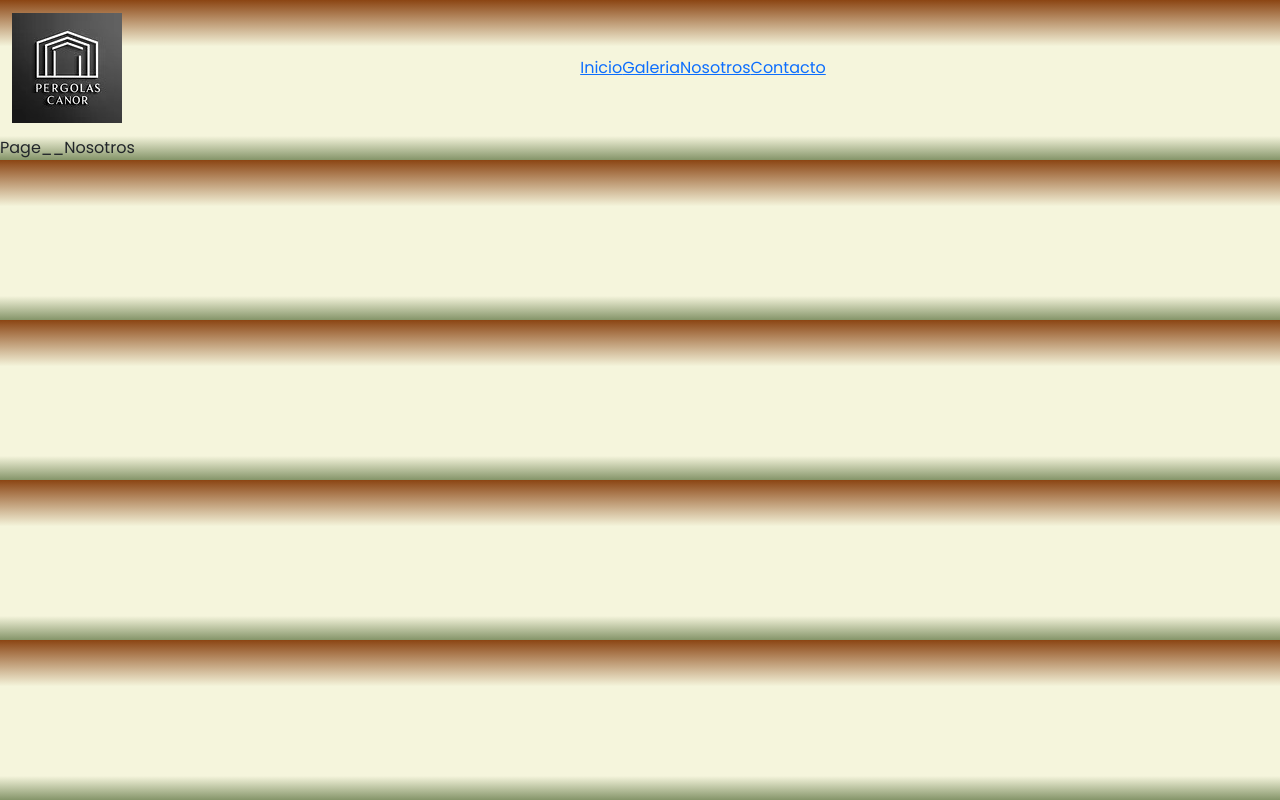
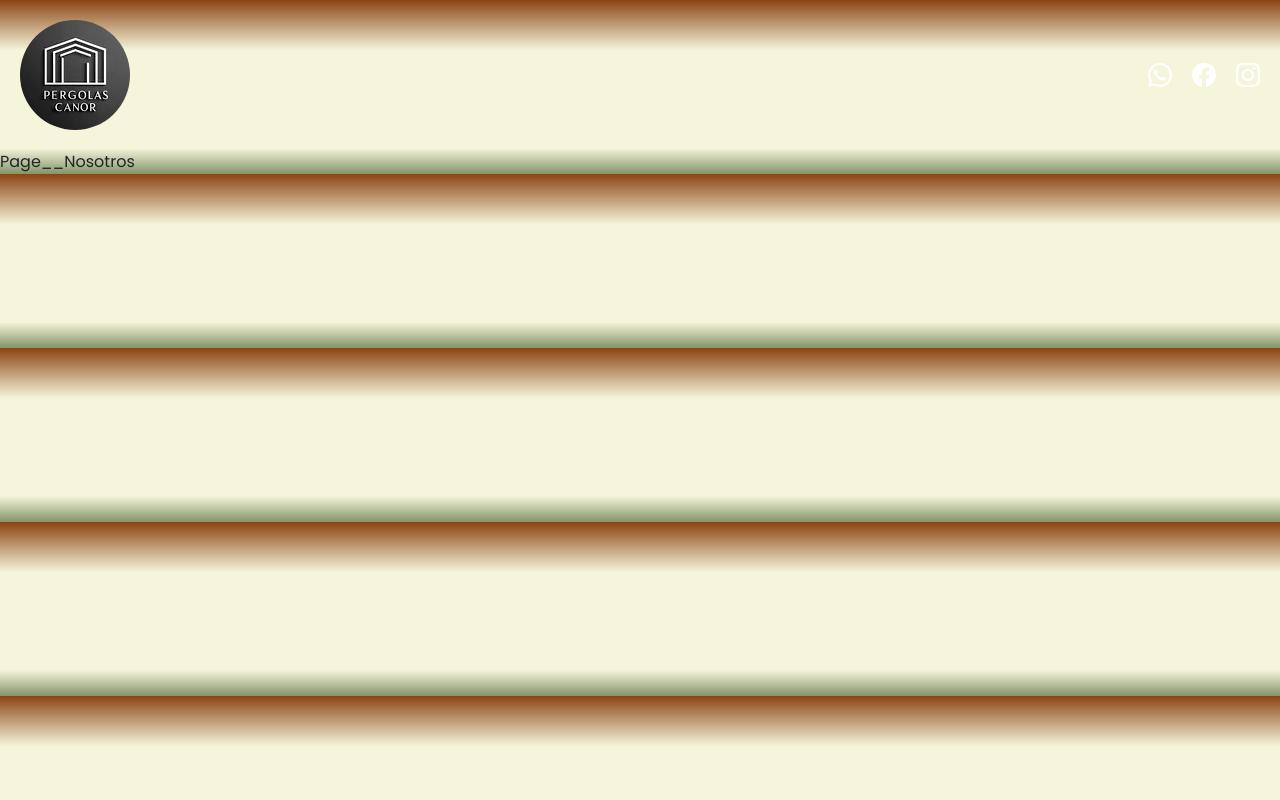
Before and after one commit to zzurdito/pergolas, a React (Vite) app: page /Nosotros in a window 1280 px wide. Built offline with nearby package versions, Linux system fonts and the light colour scheme.

Commit message:
redes sociales header

```diff
--- a/src/App.css
+++ b/src/App.css
@@ -265,6 +265,8 @@ body{
 
 .page__galeria{
     width: 100vw;
+    background-color: linear-gradient(180deg, rgba(139,69,19,1) 0%, rgba(245,245,220,1) 29%, rgba(245,245,220,1) 85%, rgba(85,107,47,0.72) 100%) !important;
+
 }
 
 .imagen__galeria{
@@ -287,3 +289,37 @@ body{
     flex-wrap: wrap;
 
 }
+
+.social-media{
+    display:flex;
+    flex-direction: row;
+    justify-content: space-around;
+    gap: 20px;
+    color: white;
+}
+
+.navbar-custom{
+    margin:20px;
+    display:flex;
+    flex-direction: row;
+    justify-content: space-between;
+    align-items: center;
+}
+
+.navbar-links{
+    display:flex;
+    flex-direction: row;
+    gap: 20px;
+}
+
+.navbar-links a{
+    text-decoration: none !important;
+    text-transform: uppercase !important;
+    color: var(--blanco) !important;
+}
+
+
+
+.navbar-logo img{
+    border-radius: 50%;
+}
--- a/src/components/Nav.jsx
+++ b/src/components/Nav.jsx
@@ -1,22 +1,20 @@
 import logo from '../images/cropped-logo-pergolas-canor-1.webp'
 import { Link } from 'react-router-dom'
+import SocialMedia from './SocialMedia'
 
 
 function Nav() {
   return (
     <div>
-        <nav className="navbar navbar-expand-lg">
-        <div className="container-fluid">
-            <a className="logo navbar-brand" href="#"><img src={logo} alt="Logo" /></a>
-            <div className="collapse navbar-collapse d-flex justify-content-evenly" id="navbarNav">
-            <ul className="navbar-nav">
+        <nav className="navbar-custom">
+            <a className="navbar-logo" href="#"><img src={logo} alt="Logo" /></a>
+            <div className="navbar-links" id="">
                 <Link to='/home'>Inicio</Link>
                 <Link to='/galeria'>Galeria</Link>
                 <Link to='/nosotros'>Nosotros</Link>
                 <Link to='/contacto'>Contacto</Link>
-            </ul>
             </div>
-        </div>
+        <SocialMedia/>
         </nav>
     </div>
   )
--- /dev/null
+++ b/src/components/SocialMedia.jsx
@@ -0,0 +1,19 @@
+
+
+function SocialMedia() {
+  return (
+    <div className="social-media">
+        <div className="whatsapp-btn"><svg xmlns="http://www.w3.org/2000/svg" width="24" height="24" fill="currentColor" className="bi bi-whatsapp" viewBox="0 0 16 16">
+  <path d="M13.601 2.326A7.85 7.85 0 0 0 7.994 0C3.627 0 .068 3.558.064 7.926c0 1.399.366 2.76 1.057 3.965L0 16l4.204-1.102a7.9 7.9 0 0 0 3.79.965h.004c4.368 0 7.926-3.558 7.93-7.93A7.9 7.9 0 0 0 13.6 2.326zM7.994 14.521a6.6 6.6 0 0 1-3.356-.92l-.24-.144-2.494.654.666-2.433-.156-.251a6.56 6.56 0 0 1-1.007-3.505c0-3.626 2.957-6.584 6.591-6.584a6.56 6.56 0 0 1 4.66 1.931 6.56 6.56 0 0 1 1.928 4.66c-.004 3.639-2.961 6.592-6.592 6.592m3.615-4.934c-.197-.099-1.17-.578-1.353-.646-.182-.065-.315-.099-.445.099-.133.197-.513.646-.627.775-.114.133-.232.148-.43.05-.197-.1-.836-.308-1.592-.985-.59-.525-.985-1.175-1.103-1.372-.114-.198-.011-.304.088-.403.087-.088.197-.232.296-.346.1-.114.133-.198.198-.33.065-.134.034-.248-.015-.347-.05-.099-.445-1.076-.612-1.47-.16-.389-.323-.335-.445-.34-.114-.007-.247-.007-.38-.007a.73.73 0 0 0-.529.247c-.182.198-.691.677-.691 1.654s.71 1.916.81 2.049c.098.133 1.394 2.132 3.383 2.992.47.205.84.326 1.129.418.475.152.904.129 1.246.08.38-.058 1.171-.48 1.338-.943.164-.464.164-.86.114-.943-.049-.084-.182-.133-.38-.232"/>
+</svg></div>
+        <div className="facebook-btn"><svg xmlns="http://www.w3.org/2000/svg" width="24" height="24" fill="currentColor" className="bi bi-facebook" viewBox="0 0 16 16">
+  <path d="M16 8.049c0-4.446-3.582-8.05-8-8.05C3.58 0-.002 3.603-.002 8.05c0 4.017 2.926 7.347 6.75 7.951v-5.625h-2.03V8.05H6.75V6.275c0-2.017 1.195-3.131 3.022-3.131.876 0 1.791.157 1.791.157v1.98h-1.009c-.993 0-1.303.621-1.303 1.258v1.51h2.218l-.354 2.326H9.25V16c3.824-.604 6.75-3.934 6.75-7.951"/>
+</svg></div>
+        <div className="instagram-btn"><svg xmlns="http://www.w3.org/2000/svg" width="24" height="24" fill="currentColor" className="bi bi-instagram" viewBox="0 0 16 16">
+  <path d="M8 0C5.829 0 5.556.01 4.703.048 3.85.088 3.269.222 2.76.42a3.9 3.9 0 0 0-1.417.923A3.9 3.9 0 0 0 .42 2.76C.222 3.268.087 3.85.048 4.7.01 5.555 0 5.827 0 8.001c0 2.172.01 2.444.048 3.297.04.852.174 1.433.372 1.942.205.526.478.972.923 1.417.444.445.89.719 1.416.923.51.198 1.09.333 1.942.372C5.555 15.99 5.827 16 8 16s2.444-.01 3.298-.048c.851-.04 1.434-.174 1.943-.372a3.9 3.9 0 0 0 1.416-.923c.445-.445.718-.891.923-1.417.197-.509.332-1.09.372-1.942C15.99 10.445 16 10.173 16 8s-.01-2.445-.048-3.299c-.04-.851-.175-1.433-.372-1.941a3.9 3.9 0 0 0-.923-1.417A3.9 3.9 0 0 0 13.24.42c-.51-.198-1.092-.333-1.943-.372C10.443.01 10.172 0 7.998 0zm-.717 1.442h.718c2.136 0 2.389.007 3.232.046.78.035 1.204.166 1.486.275.373.145.64.319.92.599s.453.546.598.92c.11.281.24.705.275 1.485.039.843.047 1.096.047 3.231s-.008 2.389-.047 3.232c-.035.78-.166 1.203-.275 1.485a2.5 2.5 0 0 1-.599.919c-.28.28-.546.453-.92.598-.28.11-.704.24-1.485.276-.843.038-1.096.047-3.232.047s-2.39-.009-3.233-.047c-.78-.036-1.203-.166-1.485-.276a2.5 2.5 0 0 1-.92-.598 2.5 2.5 0 0 1-.6-.92c-.109-.281-.24-.705-.275-1.485-.038-.843-.046-1.096-.046-3.233s.008-2.388.046-3.231c.036-.78.166-1.204.276-1.486.145-.373.319-.64.599-.92s.546-.453.92-.598c.282-.11.705-.24 1.485-.276.738-.034 1.024-.044 2.515-.045zm4.988 1.328a.96.96 0 1 0 0 1.92.96.96 0 0 0 0-1.92m-4.27 1.122a4.109 4.109 0 1 0 0 8.217 4.109 4.109 0 0 0 0-8.217m0 1.441a2.667 2.667 0 1 1 0 5.334 2.667 2.667 0 0 1 0-5.334"/>
+</svg></div>
+    </div>
+  )
+}
+
+export default SocialMedia
```
